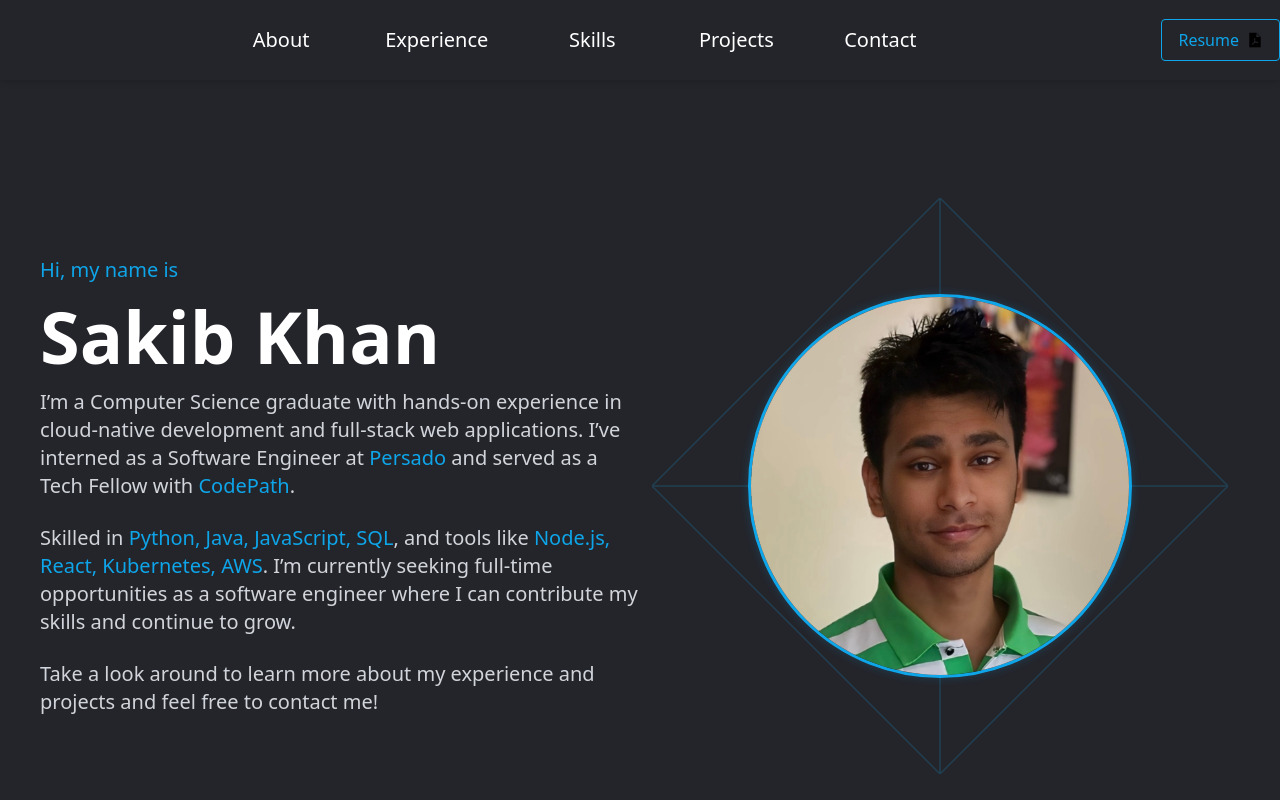
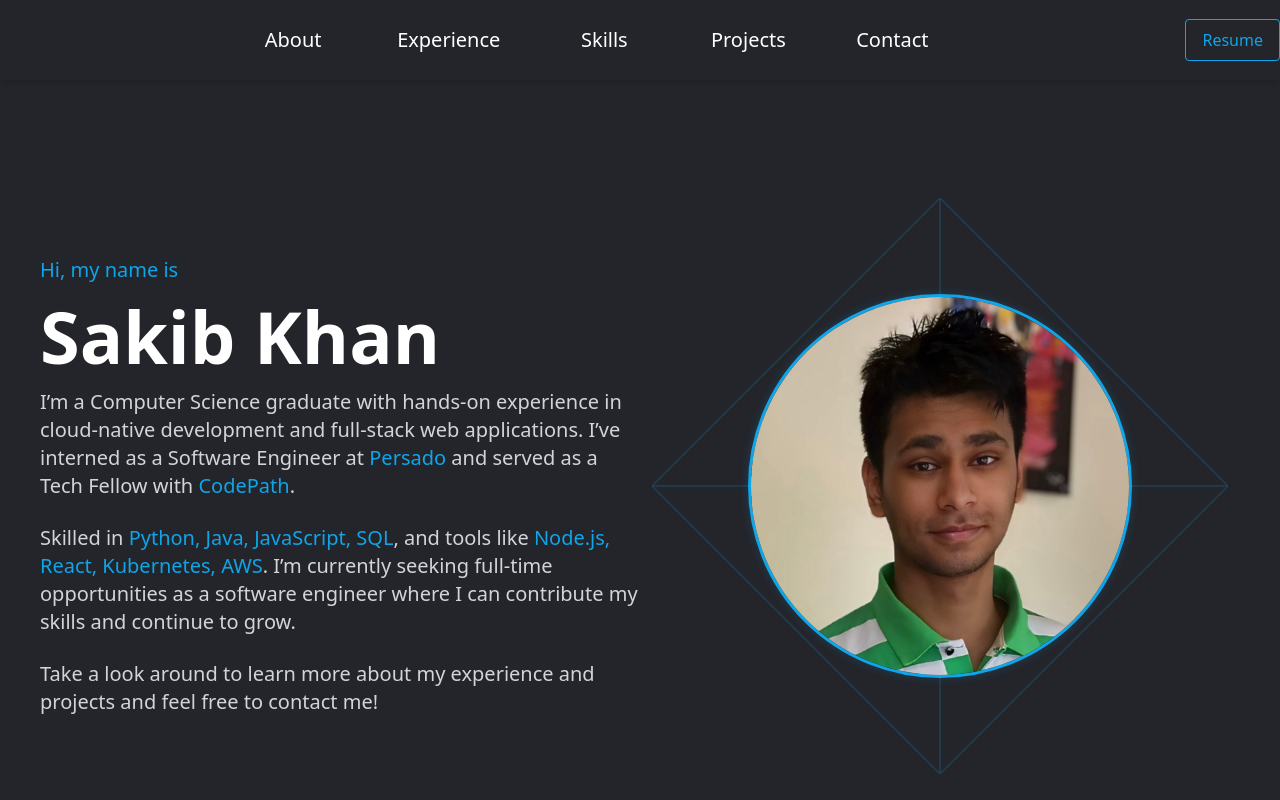
Before and after one commit to SakibKhan1/sakibkhan1.github.io, a plain HTML site: page index.html in a window 1280 px wide. Shown: the top 800 px of the page. Drawn offline with nearby package versions, Linux system fonts and the light colour scheme.

Commit message:
removed pdf-icon.png

```diff
--- a/index.html
+++ b/index.html
@@ -80,7 +80,6 @@
   <a href="Sakib_Khan_Resume.pdf" target="_blank" rel="noopener noreferrer"
     class="border border-teal text-teal px-4 py-2 rounded hover:bg-teal hover:text-dark-blue flex items-center gap-2">
     Resume
-    <img src="icons/pdf-icon.png" alt="PDF icon" class="w-4 h-4">
   </a>
     </div>
   </header>
```
Also changed, not shown: icons/pdf-icon.png (deleted).
